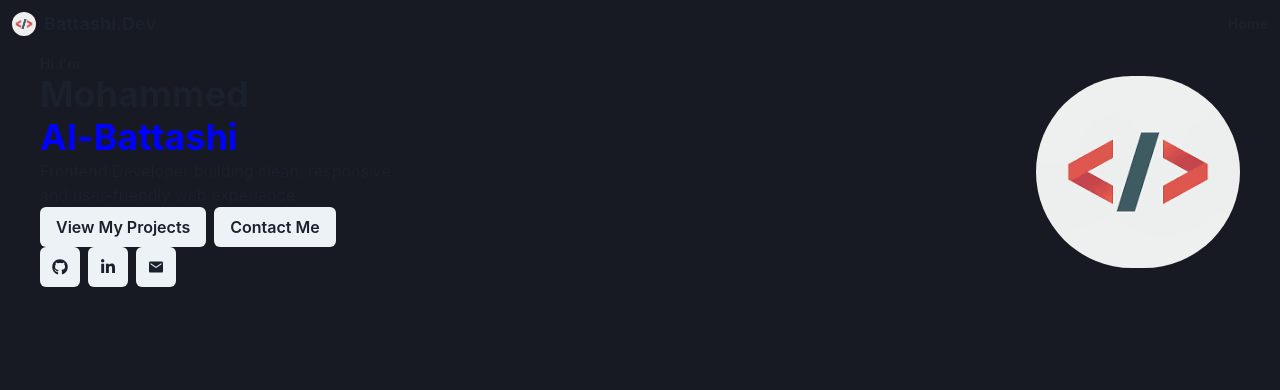
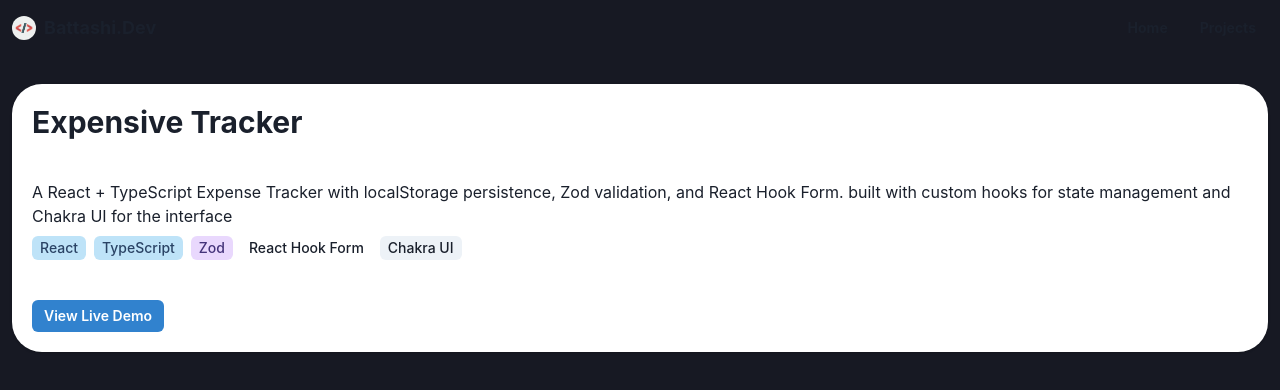
Before and after one commit to Battashi-Dev/Portfolio, a React app: page /projects in a window 1280 px wide. Shown: the top 390 px of the page. Built offline with nearby package versions, Linux system fonts and the light colour scheme; the HTML template or start-up script is replaced by a standard one.

Commit message:
Build a Project Cards

```diff
--- a/package.json
+++ b/package.json
@@ -17,7 +17,8 @@
     "icons": "^1.0.0",
     "react": "^19.2.7",
     "react-dom": "^19.2.7",
-    "react-icons": "^5.7.0"
+    "react-icons": "^5.7.0",
+    "react-router-dom": "^7.18.1"
   },
   "devDependencies": {
     "@eslint/js": "^10.0.1",
--- a/src/App.tsx
+++ b/src/App.tsx
@@ -1,19 +1,22 @@
 import { Box } from "@chakra-ui/react";
 import NavBar from "./Components/NavBar";
+import ProjectCards from "./Components/ProjectCards";
+import { BrowserRouter, Route, Routes } from "react-router-dom";
 import HeroSection from "./Components/HeroSection";
 
 function App() {
   return (
-    <main>
-      <Box p={3} bg="gray.900" minH="100vh">
-        <Box>
+    <BrowserRouter>
+      <main>
+        <Box p={3} bg="gray.900" minH="100vh">
           <NavBar />
+          <Routes>
+            <Route path="/" element={<HeroSection />} />
+            <Route path="/projects" element={<ProjectCards />} />
+          </Routes>
         </Box>
-        <Box>
-          <HeroSection />
-        </Box>
-      </Box>
-    </main>
+      </main>
+    </BrowserRouter>
   );
 }
 
--- a/src/Components/HeroSection.tsx
+++ b/src/Components/HeroSection.tsx
@@ -11,7 +11,9 @@ import {
 import logo from "../assets/download.png";
 import { FaGithub, FaLinkedinIn } from "react-icons/fa";
 import { IoMdMail } from "react-icons/io";
+import { useNavigate } from "react-router-dom";
 const HeroSection = () => {
+  const navigate = useNavigate();
   const email = "mailto:battashi.dev@gmail.com";
   const gitHub = "https://github.com/Battashi-Dev";
   const linkedin =
@@ -29,7 +31,9 @@ const HeroSection = () => {
           web experience
         </Text>
         <HStack>
-          <Button>View My Projects</Button>
+          <Button onClick={() => navigate("/projects")}>
+            View My Projects
+          </Button>
           <Button>Contact Me</Button>
         </HStack>
         <HStack>
--- a/src/Components/NavBar.tsx
+++ b/src/Components/NavBar.tsx
@@ -1,7 +1,9 @@
-import { Heading, HStack, Image } from "@chakra-ui/react";
+import { Button, Heading, HStack, Image } from "@chakra-ui/react";
 import logo from "../assets/download.png";
+import { useNavigate } from "react-router-dom";
 
 const NavBar = () => {
+    const navigate = useNavigate();
   return (
     <HStack justify="space-between">
       <HStack>
@@ -9,7 +11,12 @@ const NavBar = () => {
         <Heading fontSize="lg">Battashi.Dev</Heading>
       </HStack>
       <HStack>
+        <Button size="sm" borderRadius={18} variant="ghost" onClick={() => navigate("/")}>
         <Heading fontSize="sm">Home</Heading>
+        </Button>
+        <Button size="sm" borderRadius={18} variant="ghost" onClick={() => navigate("/projects")}>
+        <Heading fontSize="sm">Projects</Heading>
+        </Button>
       </HStack>
     </HStack>
   );
--- /dev/null
+++ b/src/Components/ProjectCards.tsx
@@ -0,0 +1,52 @@
+import {
+  Button,
+  Card,
+  CardBody,
+  CardFooter,
+  CardHeader,
+  Heading,
+  HStack,
+  Link,
+  Tag,
+  Text,
+} from "@chakra-ui/react";
+
+const ProjectCards = () => {
+  return (
+    <>
+    <Card borderRadius={30} mt={10} >
+      <CardHeader>
+        <Link
+          href="https://github.com/Battashi-Dev/expensive-tracker"
+          isExternal
+        >
+          <Heading size="lg">Expensive Tracker</Heading>
+        </Link>
+      </CardHeader>
+      <CardBody>
+        <Text>
+          A React + TypeScript Expense Tracker with localStorage persistence,
+          Zod validation, and React Hook Form. built with custom hooks for state
+          management and Chakra UI for the interface
+        </Text>
+        <HStack spacing={2} mt={2} flexWrap="wrap">
+          <Tag colorScheme="blue">React</Tag>
+          <Tag colorScheme="blue">TypeScript</Tag>
+          <Tag colorScheme="purple">Zod</Tag>
+          <Tag colorScheme="">React Hook Form</Tag>
+          <Tag colorScheme="gray">Chakra UI</Tag>
+        </HStack>
+      </CardBody>
+      <CardFooter>
+        <Link href="https://expensive-tracker-vert.vercel.app/" isExternal>
+          <Button size="sm" colorScheme="blue">
+            View Live Demo
+          </Button>
+        </Link>
+      </CardFooter>
+    </Card>
+    </>
+  );
+};
+
+export default ProjectCards;
```
Also changed, not shown: 1 other file (tests, documents, lock files or other folders).
